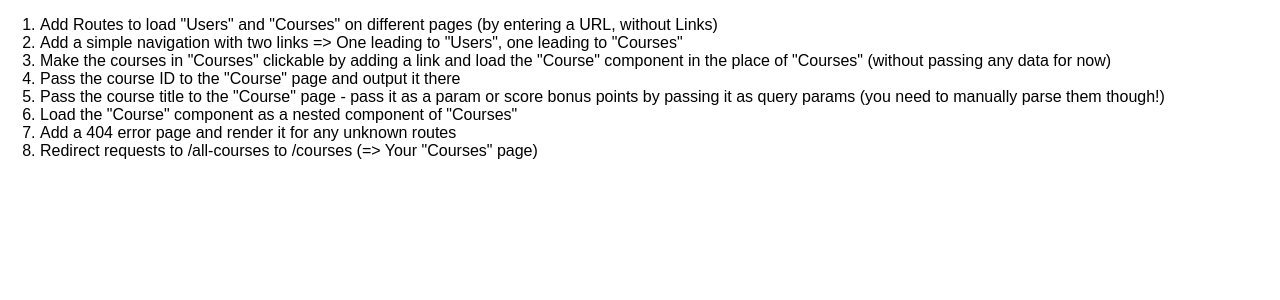
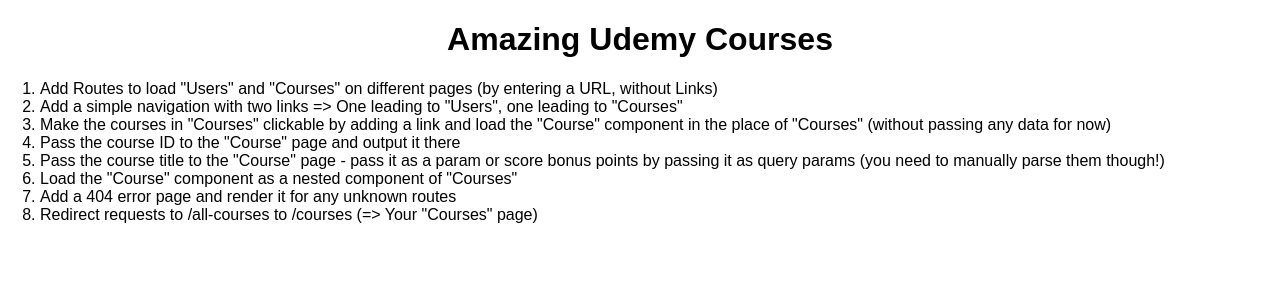
Before and after one commit to AndroidNinjaX/Udemy-React-Course-Section-11-Assignment_Routing, a React (Create React App) app: page /courses in a window 1280 px wide. Shown: the top 300 px of the page. Built offline with nearby package versions, Linux system fonts and the light colour scheme.

Commit message:
Added Routes to the "Courses" and "Users" components.

```diff
--- a/src/App.js
+++ b/src/App.js
@@ -9,7 +9,9 @@
     return (
       <BrowserRouter>
         <div className="App">
-          <Route path="/" exact render={() => <h1>Courses</h1>} />
+          {/*Added Routes to the "Courses" component, and "Users" component.*/}
+          <Route path="/courses" component={Courses} />
+          <Route path="/users" component={Users} />
           <ol style={{textAlign: 'left'}}>
             <li>Add Routes to load "Users" and "Courses" on different pages (by entering a URL, without Links)</li>
             <li>Add a simple navigation with two links => One leading to "Users", one leading to "Courses"</li>
--- a/src/containers/Courses/Courses.js
+++ b/src/containers/Courses/Courses.js
@@ -15,6 +15,7 @@
         return (
             <div>
                 <h1>Amazing Udemy Courses</h1>
+                {/*
                 <section className="Courses">
                     {
                         this.state.courses.map( course => {
@@ -22,6 +23,7 @@
                         } )
                     }
                 </section>
+                */}
             </div>
         );
     }
```
